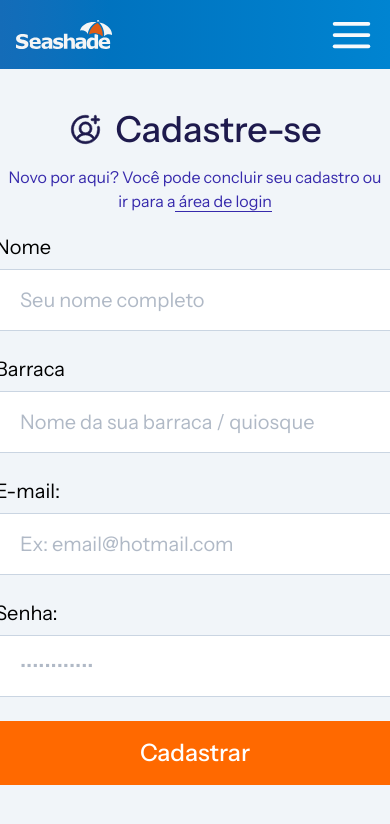
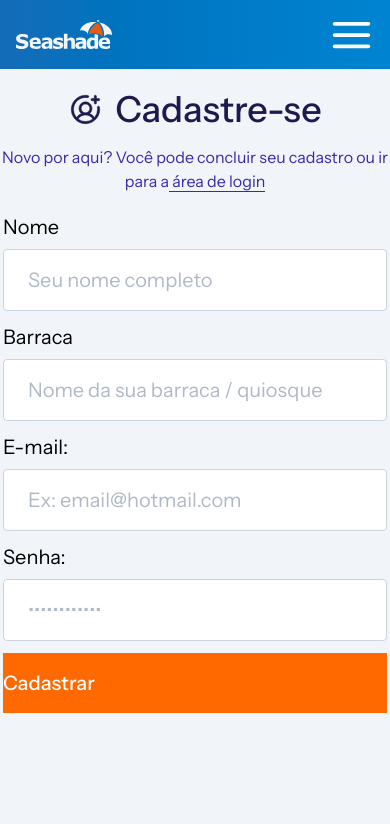
Before and after one commit to barb1424/TesteSeaShade, a React (Vite) app: page /cadastro in a window 390 px wide. Shown: the top 824 px of the page. Built offline with nearby package versions, Linux system fonts and the light colour scheme.

Commit message:
Ajustes de responsividade login e cadastro

```diff
--- a/src/pages/Cadastro.jsx
+++ b/src/pages/Cadastro.jsx
@@ -9,19 +9,19 @@ const Cadastro = () => {
  const[name, setName] = useState('');
  const[barraca,setBarraca] = useState('');
   return (
-    <div className=" bg-slate-100 min-h-screen flex flex-col gap-6">
+    <div className=" bg-slate-100 min-h-screen flex flex-col gap-1 md:gap-6">
       <Header />
-        <main className="flex-1 h-screen flex flex-col items-center gap-5">
+        <main className=" flex-1 flex flex-col items-center gap-5">
           <div className="flex flex-col items-center">
-        <h1 className=" flex items-center text-4xl font-medium p-4 text-indigo-950 gap-3"><PiUserCirclePlus size="35" strokeWidth={4}/> Cadastre-se</h1>
-        <h2 className="text-indigo-800 text-center">Novo por aqui? Você pode concluir seu cadastro ou <br/>ir para a<Link to="/login"><span className="border-b hover:text-indigo-600"> área de login</span></Link></h2>
+        <h1 className="  flex-wrap flex items-center text-4xl font-medium px-4 py-4 text-indigo-950 gap-3"><PiUserCirclePlus size="35" strokeWidth={4}/> Cadastre-se</h1>
+        <h2 className="text-indigo-800 text-center flex-wrap">Novo por aqui? Você pode concluir seu cadastro ou ir para a<Link to="/login"><span className="border-b hover:text-indigo-600"> área de login</span></Link></h2>
         </div>
-        <form>
-          <fieldset className="flex flex-col gap-6">
+        <form className="w-full md: md:max-w-md max-w-sm mx-auto">
+          <fieldset className="w-full flex flex-col gap-3">
              <label className="text-xl flex flex-col gap-2">
                Nome <br/>
               <input
-              className=" hover:border-slate-200 focus:ring focus:outline-none focus:border-indigo-600 bg-white py-4 lg:py-3 px-6 rounded border border-slate-300 text-slate-500 w-100 md:w-110"
+              className=" hover:border-slate-200 focus:ring focus:outline-none focus:border-indigo-600 bg-white py-4 lg:py-3 px-6 rounded border border-slate-300 text-slate-500 w-full"
               value = {name}
               type='text'
               placeholder='Seu nome completo'
@@ -32,11 +32,11 @@ const Cadastro = () => {
             <label className="text-xl flex flex-col gap-2">
                Barraca <br/>
               <input
-              className=" hover:border-slate-200 focus:ring focus:outline-none focus:border-indigo-600 bg-white py-4 lg:py-3 px-6 rounded border border-slate-300 text-slate-500 w-100 md:w-110"
-              value = {name}
+              className=" hover:border-slate-200 focus:ring focus:outline-none focus:border-indigo-600 bg-white py-4 lg:py-3 px-6 rounded border border-slate-300 text-slate-500 w-full"
+              value = {barraca}
               type='text'
               placeholder='Nome da sua barraca / quiosque'
-              onChange={e=> setName(e.target.value)}
+              onChange={e=> setBarraca(e.target.value)}
               />
 
 
@@ -45,7 +45,7 @@ const Cadastro = () => {
             <label className="text-xl flex flex-col gap-2">
                E-mail: <br/>
               <input
-              className=" hover:border-slate-200 focus:ring focus:outline-none focus:border-indigo-600 bg-white py-4 lg:py-3 px-6 rounded border border-slate-300 text-slate-500 w-100 md:w-110"
+              className=" hover:border-slate-200 focus:ring focus:outline-none focus:border-indigo-600 bg-white py-4 lg:py-3 px-6 rounded border border-slate-300 text-slate-500 w-full"
               value = {email}
               type='text'
               placeholder='Ex: email@hotmail.com'
@@ -56,15 +56,15 @@ const Cadastro = () => {
             <label className="text-xl flex flex-col gap-2">
               Senha:
               <input
-              className="hover:border-slate-200 focus:ring focus:outline-none focus:border-indigo-600 bg-white py-4 lg:py-3 px-6 rounded border border-slate-300 text-slate-500"
+              className="hover:border-slate-200 focus:ring focus:outline-none focus:border-indigo-600 bg-white py-4 lg:py-3 px-6 rounded border border-slate-300 text-slate-500 w-full"
               value={pass}
               type='password'
               placeholder='••••••••••••'
               onChange={e=> setPass(e.target.value)}
               />
             </label>
-            <div className="text-2xl flex flex-col">
-          <button className="bg-orange-500 text-white py-4 lg:py-3 font-medium transition-color duration-300 hover:bg-orange-400 cursor-pointer" type="submit">Cadastrar</button>
+            <div className="text-xl flex flex-col">
+          <button className=" flex flex-col bg-orange-500 text-white py-4 lg:py-3 font-medium transition-color duration-300 hover:bg-orange-400 cursor-pointer w-full" type="submit">Cadastrar</button>
           </div>
           </fieldset>
         </form>
--- a/src/pages/Login.jsx
+++ b/src/pages/Login.jsx
@@ -7,19 +7,19 @@ const Login = () => {
  const[name, setName] = useState('');
  const[pass, setPass] = useState('')
   return (
-    <div className=" bg-slate-100 min-h-screen flex flex-col gap-6">
+    <div className="bg-slate-100 min-h-screen flex flex-col gap-1 md:gap-6">
       <Header />
-        <main className="flex-1 h-screen flex flex-col items-center gap-5">
+        <main className=" flex-1 flex flex-col items-center gap-5">
           <div className="flex flex-col items-center">
-        <h1 className=" flex items-center text-4xl font-medium p-4 text-indigo-950 gap-3"><PiUserCircle size="35" strokeWidth={4}/> Entre na sua conta</h1>
-        <h2 className="text-indigo-800">Não tem uma conta ainda? <Link to="/cadastro"><span className="border-b hover:text-indigo-600">cadastre-se aqui</span></Link></h2>
+        <h1 className="  flex-wrap flex items-center text-4xl font-medium px-4 py-4 text-indigo-950 gap-3"><PiUserCircle size="35" strokeWidth={4}/> Entre na sua conta</h1>
+       <h2 className="text-indigo-800 text-center flex-wrap">Não tem uma conta ainda? <Link to="/cadastro"><span className="border-b hover:text-indigo-600">cadastre-se aqui</span></Link></h2>
         </div>
-        <form>
-          <fieldset className="flex flex-col gap-6">
+        <form className="w-full md: md:max-w-md max-w-sm mx-auto">
+          <fieldset className="w-full flex flex-col gap-3">
             <label className="text-xl flex flex-col gap-2">
                E-mail: <br/>
               <input
-              className=" hover:border-slate-200 focus:ring focus:outline-none focus:border-indigo-600 bg-white py-4 lg:py-3 px-6 rounded border border-slate-300 text-slate-600 w-100 md:w-110"
+              className=" hover:border-slate-200 focus:ring focus:outline-none focus:border-indigo-600 bg-white py-4 lg:py-3 px-6 rounded border border-slate-300 text-slate-500 w-full"
               value = {name}
               type='text'
               placeholder='ex: email@hotmail.com'
@@ -30,7 +30,7 @@ const Login = () => {
             <label className="text-xl flex flex-col gap-2">
               Senha:
               <input
-              className="hover:border-slate-200 focus:ring focus:outline-none focus:border-indigo-600 bg-white py-4 lg:py-3 px-6 rounded border border-slate-300 text-slate-600"
+              className=" hover:border-slate-200 focus:ring focus:outline-none focus:border-indigo-600 bg-white py-4 lg:py-3 px-6 rounded border border-slate-300 text-slate-500 w-full"
               value={pass}
               type='password'
               placeholder='••••••••••••'
@@ -38,8 +38,8 @@ const Login = () => {
               />
             </label>
             <div className="text-xl flex flex-col gap-1">
-          <button className="bg-orange-500 text-white py-4 lg:py-3 font-medium transition-color duration-300 hover:bg-orange-400 cursor-pointer" type="submit">Cadastrar</button>
-          <button className=" text-orange-500 py-3 transition-color duration-300 cursor-pointer" type="submit">Esqueci minha senha</button>
+          <button className="flex flex-col bg-orange-500 text-white py-4 lg:py-3 font-medium transition-color duration-300 hover:bg-orange-400 cursor-pointer w-full" type="submit">Cadastrar</button>
+          <button className=" text-orange-500 py-3 cursor-pointer w-full" type="submit">Esqueci minha senha</button>
           </div>
           </fieldset>
         </form>
```
